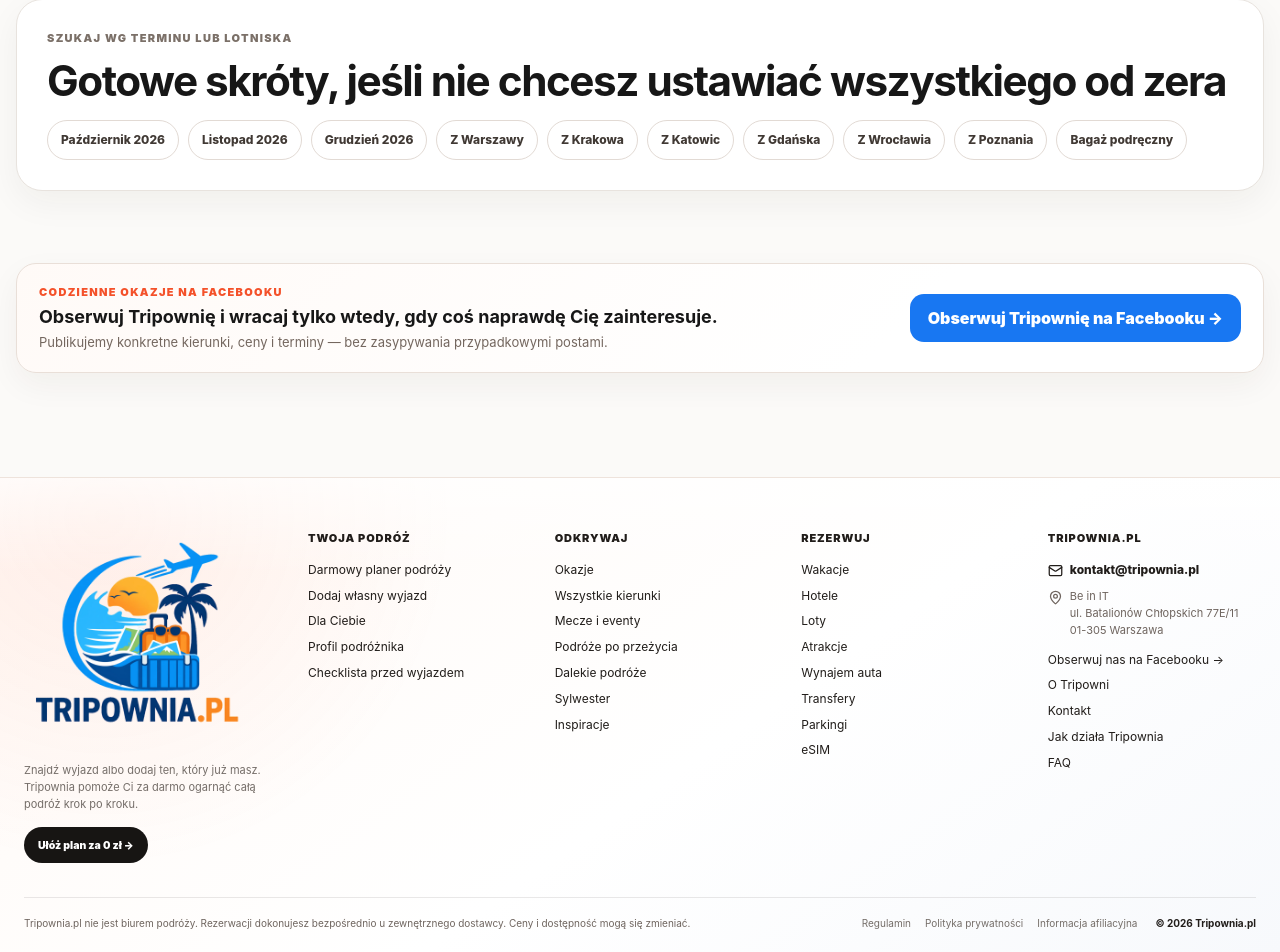
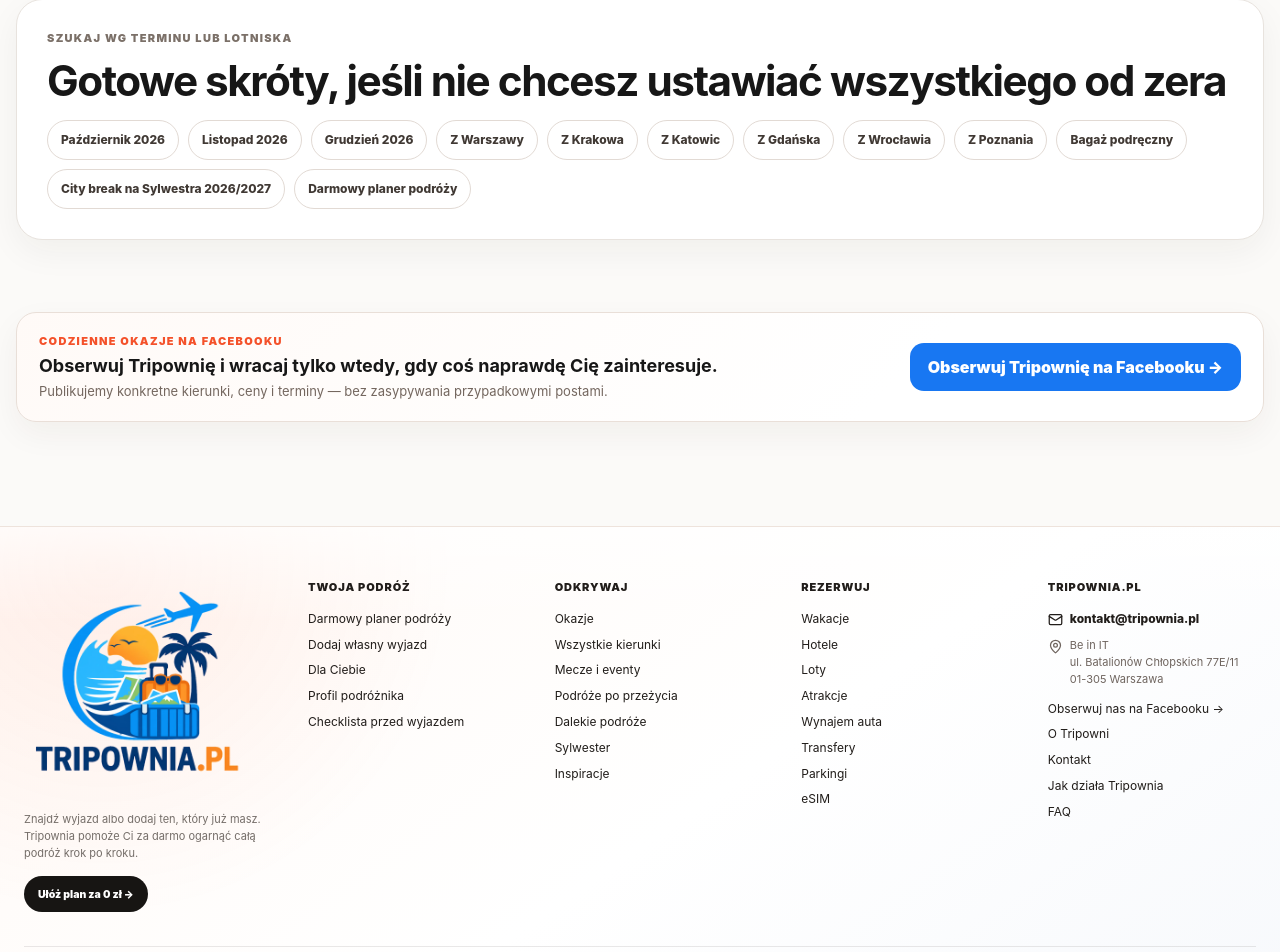
Before and after one commit to bartmanbonus/tripownia-app, a Next.js app: page /city-break in a window 1280 px wide. Shown: the part 3524-4476 px from the top of the page. Built offline with nearby package versions, Linux system fonts and the light colour scheme; no server answers.

Commit message:
SEO: strengthen internal linking for city breaks

```diff
--- a/app/city-break/page.tsx
+++ b/app/city-break/page.tsx
@@ -131,6 +131,8 @@
           {seasonalCityBreaks.map(item => <Link key={item.href} href={item.href}>{item.label}</Link>)}
           {airportCityBreaks.map(item => <Link key={item.href} href={item.href}>{item.label}</Link>)}
           <Link href="/czy-mozna-miec-dwa-bagaze-podreczne-w-samolocie-zasady-w-liniach-lotniczych">Bagaż podręczny</Link>
+          <Link href="/sylwester">City break na Sylwestra 2026/2027</Link>
+          <Link href="/planer-podrozy">Darmowy planer podróży</Link>
         </div>
       </div>
     </section>
```
